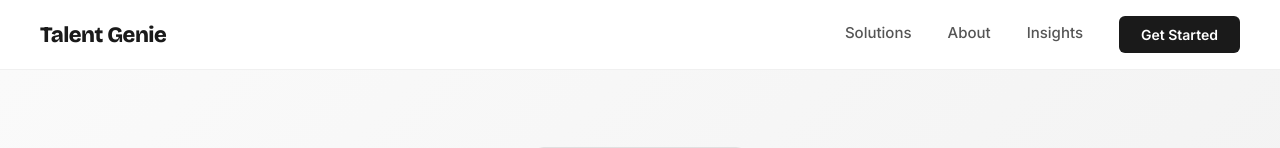
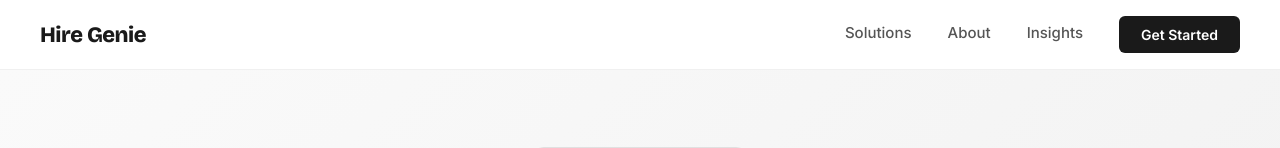
Before and after one commit to Shayanbeigh/my-website, a Next.js app: page / in a window 1280 px wide. Shown: the top 148 px of the page. Built offline with nearby package versions, Linux system fonts and the light colour scheme.

Commit message:
changed name

```diff
--- a/app/components/Footer.js
+++ b/app/components/Footer.js
@@ -57,7 +57,7 @@ export default function Footer() {
               fontWeight: '800',
               letterSpacing: '-0.5px',
               marginBottom: '16px',
-            }}>Talent Genie</h3>
+            }}>Hire Genie</h3>
             <p style={{
               fontSize: '14px',
               color: '#888',
@@ -219,7 +219,7 @@ export default function Footer() {
           gap: '16px',
         }}>
           <p style={{ fontSize: '13px', color: '#555', margin: 0 }}>
-            © 2025 Talent Genie. Built for teams that mean business.
+            © 2025 Hire Genie. Built for teams that mean business.
           </p>
           <a href="#" style={{ fontSize: '13px', color: '#555', textDecoration: 'none' }}>
             Privacy Policy
--- a/app/components/Navbar.js
+++ b/app/components/Navbar.js
@@ -40,7 +40,7 @@ export default function Navbar() {
           letterSpacing: '-0.5px',
           fontFamily: 'Bricolage Grotesque, sans-serif',
         }}>
-          Talent Genie
+          Hire Genie
         </Link>
 
         {/* Desktop Links */}
```
